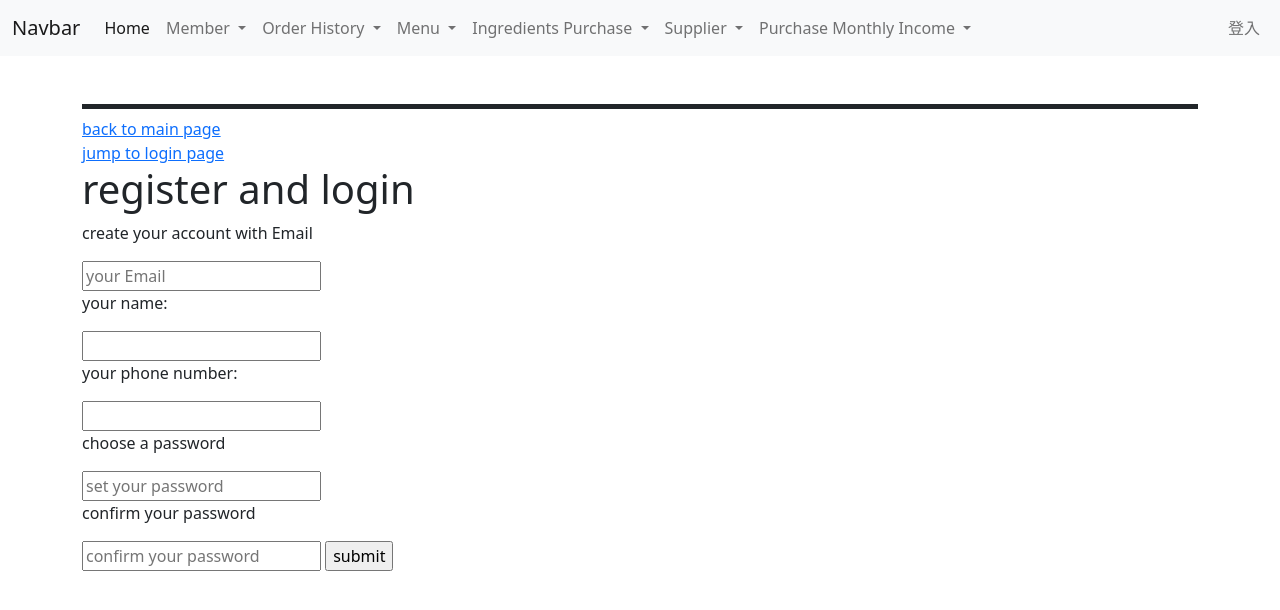
After one commit to NCCU-1112-Database/DB-system, a Flask app: page /member/register in a window 1280 px wide. The commit adds this page. Shown: the top 610 px of the page. Run offline with Flask 3, Linux system fonts and the light colour scheme; some libraries are stand-ins or nearby versions.

Commit message:
add Navbar list, merge login,register

```diff
--- a/main.py
+++ b/main.py
@@ -5,11 +5,14 @@ import sqlalchemy as db
 from sqlalchemy import func
 import math
 from view.purchase import branch_app
+from view.member import member_app
 
 
 app = Flask(__name__)
+app.secret_key="coffee.db"
 moment = Moment(app)
 app.register_blueprint(branch_app)
+app.register_blueprint(member_app)
 
 
 @app.route('/')
--- /dev/null
+++ b/templates/member_register.html
@@ -0,0 +1,33 @@
+{% extends "parts/base.html" %}
+
+{% block title %}register{% endblock title %}
+
+{% block page_content %}
+{{ super() }}
+    <a href='/member'>back to main page</a>
+    <br>
+    <a href='/member/login'>jump to login page</a>
+    {% with messages=get_flashed_messages() %}
+      {% if messages %}
+        <ul class="flashes">
+          {% for message in messages %}
+            <li>{{message}}</li>
+          {% endfor %}
+        </ul>
+      {% endif %}
+    {% endwith %}
+    <h1>register and login</h1>
+    <form action="/member/register_submit" method="POST">
+      <p>create your account with Email</p>
+      <input type='text' name="username" placeholder="your Email">
+      <p>your name:</p>
+      <input type='text' name="name">
+      <p>your phone number:</p>
+      <input type='text' name="Tel">
+      <p>choose a password</p>
+      <input type='password' name="password" placeholder="set your password">
+      <p>confirm your password</p>
+      <input type='password' name="confirm" placeholder="confirm your password">
+      <input type='submit' value="submit">
+    </form>
+{% endblock page_content %}
--- a/templates/parts/_navbar.html
+++ b/templates/parts/_navbar.html
@@ -11,7 +11,56 @@
           </li>
           <li class="nav-item dropdown">
             <a class="nav-link dropdown-toggle" href="#" id="navbarDropdown" role="button" data-bs-toggle="dropdown" aria-expanded="false">
-              Purchase Functions
+              Member
+            </a>
+            <ul class="dropdown-menu" aria-labelledby="navbarDropdown">
+              <li><a class="dropdown-item" href="/member">member list</a></li>
+            </ul>
+          </li>
+          <li class="nav-item dropdown">
+            <a class="nav-link dropdown-toggle" href="#" id="navbarDropdown" role="button" data-bs-toggle="dropdown" aria-expanded="false">
+              Order History
+            </a>
+            <ul class="dropdown-menu" aria-labelledby="navbarDropdown">
+              <li><a class="dropdown-item" href="/purchase">Order History index</a></li>
+              <li><hr class="dropdown-divider"></li>
+              <li><a class="dropdown-item" href="/purchase/6">鹿港店</a></li>
+              <li><a class="dropdown-item" href="/purchase/7">文山店</a></li>
+            </ul>
+          </li>
+          <li class="nav-item dropdown">
+            <a class="nav-link dropdown-toggle" href="#" id="navbarDropdown" role="button" data-bs-toggle="dropdown" aria-expanded="false">
+              Menu
+            </a>
+            <ul class="dropdown-menu" aria-labelledby="navbarDropdown">
+              <li><a class="dropdown-item" href="/purchase">purchase function index</a></li>
+              <li><hr class="dropdown-divider"></li>
+              <li><a class="dropdown-item" href="/purchase/6">?</a></li>
+            </ul>
+          </li>
+          <li class="nav-item dropdown">
+            <a class="nav-link dropdown-toggle" href="#" id="navbarDropdown" role="button" data-bs-toggle="dropdown" aria-expanded="false">
+              Ingredients Purchase
+            </a>
+            <ul class="dropdown-menu" aria-labelledby="navbarDropdown">
+              <li><a class="dropdown-item" href="/purchase">purchase function index</a></li>
+              <li><hr class="dropdown-divider"></li>
+              <li><a class="dropdown-item" href="/purchase/6">?</a></li>
+            </ul>
+          </li>
+          <li class="nav-item dropdown">
+            <a class="nav-link dropdown-toggle" href="#" id="navbarDropdown" role="button" data-bs-toggle="dropdown" aria-expanded="false">
+              Supplier
+            </a>
+            <ul class="dropdown-menu" aria-labelledby="navbarDropdown">
+              <li><a class="dropdown-item" href="/purchase">supplier function index</a></li>
+              <li><hr class="dropdown-divider"></li>
+              <li><a class="dropdown-item" href="/purchase/6">?</a></li>
+            </ul>
+          </li>
+          <li class="nav-item dropdown">
+            <a class="nav-link dropdown-toggle" href="#" id="navbarDropdown" role="button" data-bs-toggle="dropdown" aria-expanded="false">
+              Purchase Monthly Income
             </a>
             <ul class="dropdown-menu" aria-labelledby="navbarDropdown">
               <li><a class="dropdown-item" href="/purchase">purchase function index</a></li>
@@ -22,5 +71,10 @@
           </li>
         </ul>
       </div>
+      <ul class="navbar-nav me-auto mb-2 mb-lg-0 ms-auto">
+        <li class="nav-item">
+          <a class="nav-link" href="/member">登入</a>
+        </li>
+      </ul>
     </div>
 </nav>
--- /dev/null
+++ b/view/member.py
@@ -0,0 +1,84 @@
+from flask import Flask, session, render_template, request, flash, redirect
+from models import check_user, add_user
+from flask import render_template, request, redirect, url_for, Blueprint, jsonify
+import sqlite3
+
+
+
+member_app = Blueprint('member_app', __name__, url_prefix="/member")
+
+#main page
+@member_app.route("/")
+def index():
+    username=session.get('username')
+    if username!=None:
+        print(username,' has logined.')
+    return render_template("member_login_index.html")
+
+#login page
+@member_app.route("/login")
+def login():
+    return render_template("member_login.html")
+
+#login_submit function
+@member_app.route("/login_submit", methods=['GET', 'POST'])
+def login_submit():
+    session.pop('username', None)
+    if request.method=='POST':
+        acc=request.form.get('username')
+        passwd=request.form.get('password')
+    state=check_user.check_user(acc,passwd)
+    print('username : ',acc,' logins with password : ',passwd,' and with state : ',state,'.')
+    #four state
+    if state==check_user.login_state.NOT_EXIST.value:
+        flash("This account does not exist.")
+    elif state==check_user.login_state.EXIST_BUT_WRONG.value:
+        flash("Wrong password")
+    elif state==check_user.login_state.EXIST_AND_IS_MEMBER.value:
+        session['username']=acc
+        session['type']=state
+        #please redirect to the menu page.
+        return redirect("/")
+    else:
+        #please redirect to the admin page
+        session['username']=acc
+        session['type']=state
+        return redirect("/")
+    return redirect("/login")
+
+#register page
+@member_app.route("/register")
+def register():
+    return render_template("member_register.html")
+
+#register function
+@member_app.route("/register_submit", methods=['GET', 'POST'])
+def register_submit():
+    if request.method=='POST':
+        acc=request.form.get('username')
+        name=request.form.get('name')
+        Tel=request.form.get('Tel')
+        passwd=request.form.get('password')
+        conf=request.form.get('confirm')
+    state=check_user.check_user(acc,passwd)
+    #four state
+    if state!=check_user.login_state.NOT_EXIST.value:
+        flash("This account already exist.")
+        return render_template("member_register.html")
+    else:
+        if passwd!=conf:
+            flash("Password and confirm password do not match.")
+            return render_template("member_register.html")
+        else:
+            print('username : ',acc,' has registered with password : ',passwd,'.')
+            add_user.add_user(acc,name,Tel,passwd)
+            flash("Account successfully created!")
+            return render_template("member_login.html")
+
+#logout function
+@member_app.route('/logout')
+def logout():
+    session.pop('username',None)
+    return redirect('/')
+if __name__=="__main__":
+    app.run(debug=True)
```
Also changed, not shown: models/add_user.py (added, +14 -0 lines), models/check_user.py (added, +62 -0 lines), templates/member_login.html (added, +27 -0 lines), templates/member_login_index.html (added, +28 -0 lines), coffee.db (added), db/coffee.db.
